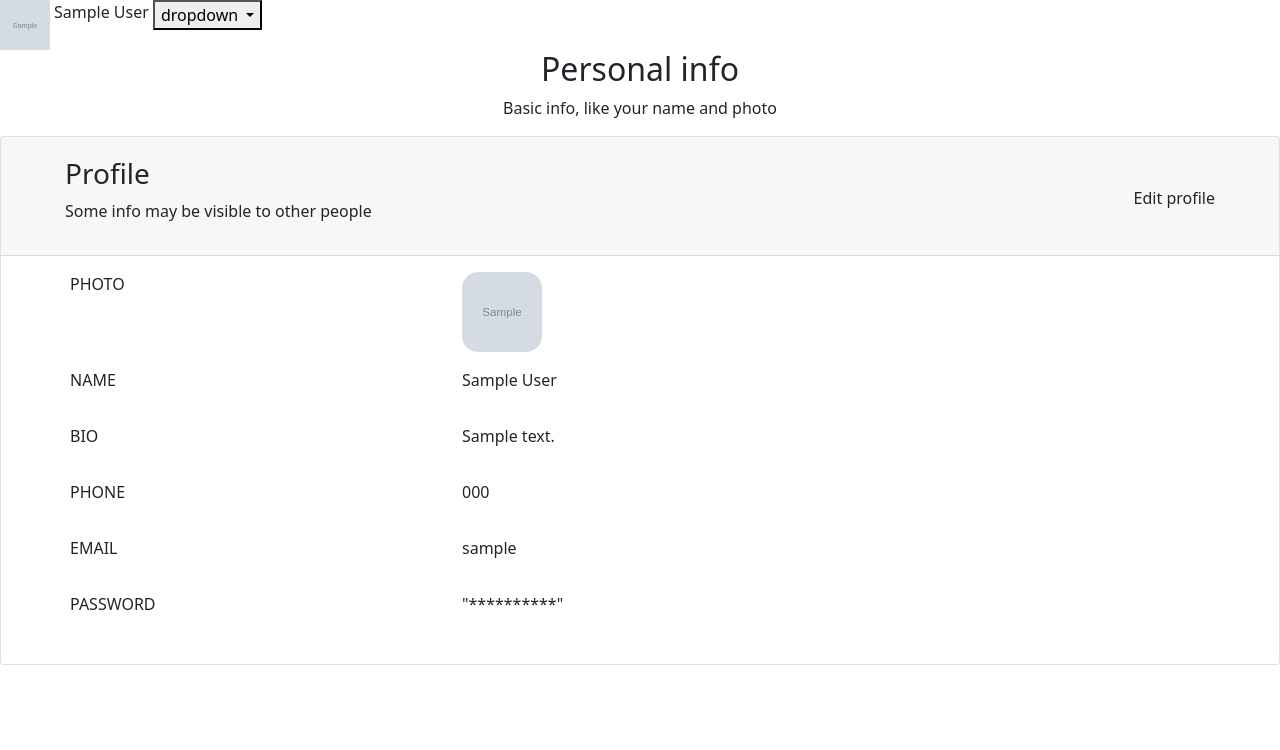
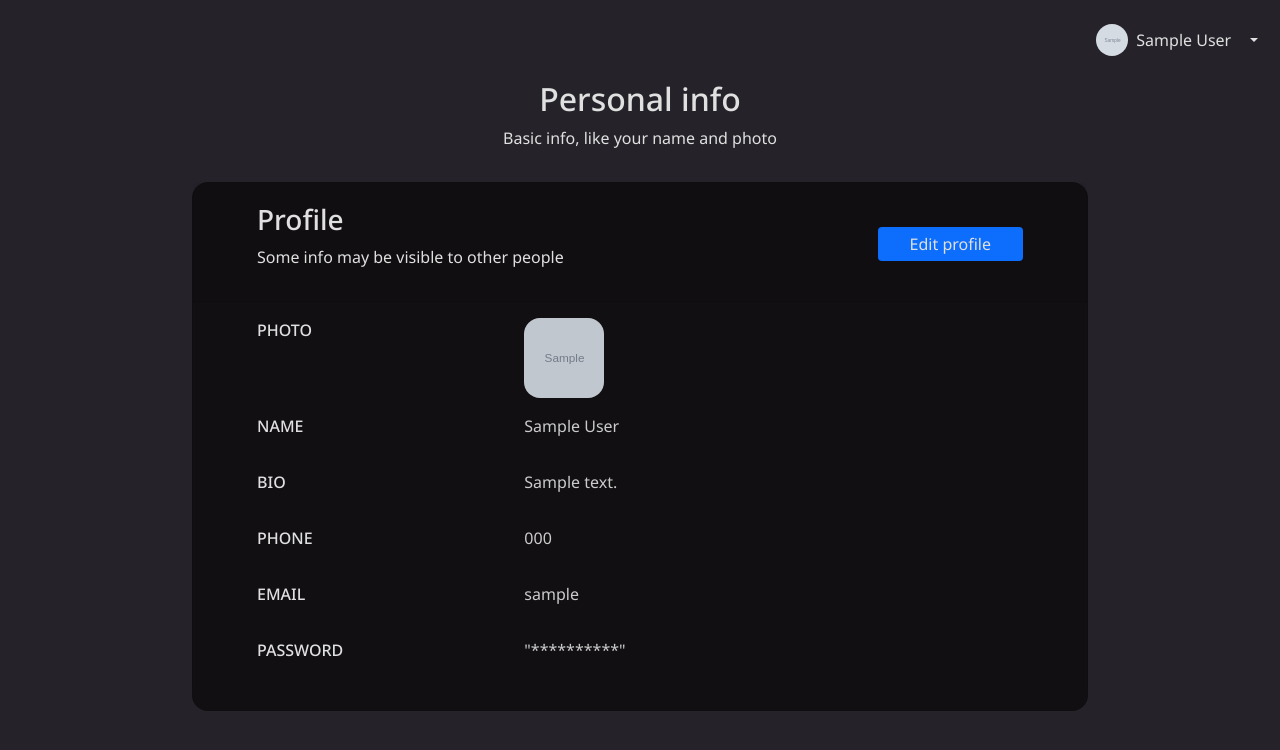
Before and after one commit to nkp1111/chat-group-express, a Node server app: template views/profile/index.ejs in a window 1280 px wide. Shown: the top 750 px of the page. Run offline with Node 20, Linux system fonts and the light colour scheme; the template is opened without the code that fills it: values that come from a table or form of the project are taken from there, others are empty; tables that the repository leaves empty hold one stand-in row (values such as "Sample post"); grey boxes marked "Sample" are stand-in pictures; some libraries are stand-ins or nearby versions.

Commit message:
feat: add style to navbar and profile info

```diff
--- /dev/null
+++ b/static/css/navbar.css
@@ -0,0 +1,24 @@
+.navbar .navbar-profile img {
+  width: 2rem;
+  height: 2rem;
+  object-fit: cover;
+  border-radius: 50%;
+}
+
+.dropdown-toggle {
+  background-color: transparent;
+  border: none;
+  color: inherit;
+  margin-left: 0.3rem;
+}
+
+.dropdown-toggle:hover {
+  box-shadow: 0 0 2px var(--white);
+}
+
+/* dropdown on profile page  */
+.dropdown-menu.show {
+  position: absolute;
+  left: -9rem;
+  top: 2rem;
+}
--- a/static/css/profile.css
+++ b/static/css/profile.css
@@ -1,3 +1,5 @@
+/* profile  */
+
 .profile .profile-info,
 .profile.edit .profile-edit {
   display: block;
@@ -8,6 +10,15 @@
   display: none;
 }
 
+/* profile navigation  */
+.profile .navbar {
+  width: 100%;
+}
+
+.profile .navbar .navbar-profile {
+  margin-left: auto;
+}
+
 .profile-holder {
   width: 60%;
   min-width: 22rem;
@@ -16,11 +27,15 @@
 }
 
 /* profile info  */
-.personal-info .card {
+.profile-info .card {
+  margin: auto;
   margin-top: 2rem;
 
   border-radius: 1rem;
+  width: 70%;
+  background-color: var(--dark-black);
 }
+
 
 .card-header,
 .card-body {
@@ -53,7 +68,7 @@
 }
 
 .card-body .col-8 {
-  color: var(--light-black);
+  opacity: 0.9;
 }
 
 .card-body .col-8 img {
@@ -159,6 +174,10 @@ label[role="button"]:hover {
   .profile-holder {
     width: 90%;
   }
+
+  .profile-info .card {
+    width: 95%;
+  }
 }
 
 @media screen and (max-width:34.375rem) {
--- a/views/index.ejs
+++ b/views/index.ejs
@@ -12,7 +12,7 @@
   <link rel="stylesheet" href="css/form.css">
   <link rel="stylesheet" href="css/sidebar.css">
   <link rel="stylesheet" href="css/index.css">
-  <title>Basic Auth</title>
+  <title>Group Chat</title>
 </head>
 <body>
 
--- a/views/partials/nav.ejs
+++ b/views/partials/nav.ejs
@@ -1,9 +1,9 @@
-<nav class="navbar p-0">
+<nav class="navbar">
 
-  <div class="profile d-flex gap-1">
+  <div class="navbar-profile d-flex gap-2 p-3 align-items-center">
      <!-- user image  -->
     <div>
-      <img src="<%= user?.image?.url || "https://www.gravatar.com/avatar/" %>" alt="avatar" width="50" height="50" />
+      <img src="<%= user?.image?.url || "https://www.gravatar.com/avatar/" %>" alt="avatar" />
     </div>
 
      <!-- username  -->
@@ -13,9 +13,7 @@
 
     <ul class="navbar-nav">
       <li class="nav-item dropdown">
-        <button class="dropdown-toggle" id="navbarDropdown" data-bs-toggle="dropdown" aria-expanded="false">
-          dropdown
-        </button>
+        <button class="dropdown-toggle" id="navbarDropdown" data-bs-toggle="dropdown" aria-expanded="false"></button>
 
         <ul class="dropdown-menu" aria-labelledby="navbarDropdown">
           <li>
--- a/views/profile/index.ejs
+++ b/views/profile/index.ejs
@@ -9,7 +9,9 @@
   <link href="https://cdn.jsdelivr.net/npm/bootstrap@5.0.2/dist/css/bootstrap.min.css" rel="stylesheet"
     integrity="sha384-EVSTQN3/azprG1Anm3QDgpJLIm9Nao0Yz1ztcQTwFspd3yD65VohhpuuCOmLASjC" crossorigin="anonymous">
 
+  <link rel="stylesheet" href="css/index.css">
   <link rel="stylesheet" href="css/profile.css">
+  <link rel="stylesheet" href="css/navbar.css">
   <title>Group Chat</title>
 </head>
 <body>
--- a/views/profile/profileInfo.ejs
+++ b/views/profile/profileInfo.ejs
@@ -9,7 +9,7 @@
         </h3>
         <p>Some info may be visible to other people</p>
       </div>
-      <div>
+      <div class="btn btn-primary">
         <span class="profile-edit-link">Edit profile</span>
       </div>
     </div>
```
